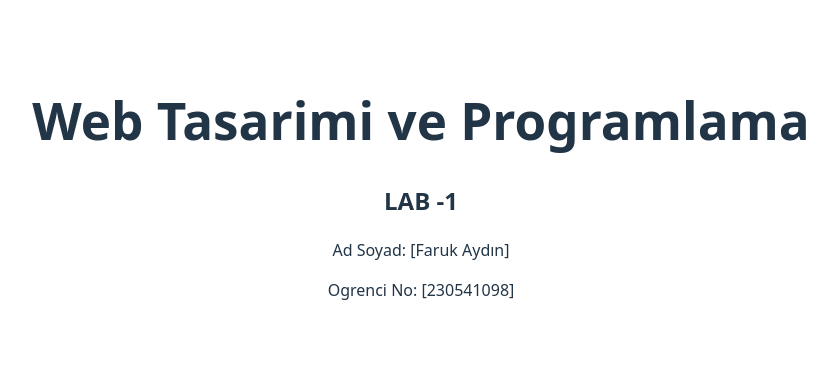
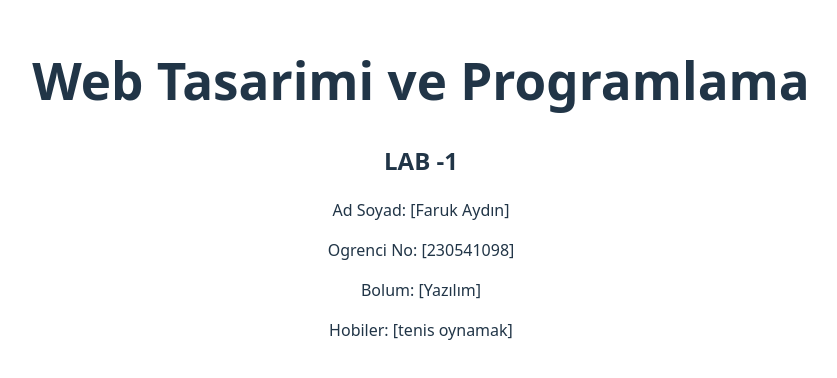
Before and after one commit to Faruk-Aydn/web-lab-hello, a React (Vite) app: page / in a window 1280 px wide. Shown: the part 212-590 px from the top of the page, without its empty margins (219-1056 px from the left). Built offline with nearby package versions, Linux system fonts and the light colour scheme.

Commit message:
feat: add personal details to homepage

```diff
--- a/src/App.tsx
+++ b/src/App.tsx
@@ -10,6 +10,8 @@ function App() {
  <h2>LAB -1</h2>
  <p>Ad Soyad: [Faruk Aydın]</p>
  <p>Ogrenci No: [230541098]</p>
+ <p>Bolum: [Yazılım]</p>
+ <p>Hobiler: [tenis oynamak]</p>
  </div>
  )
  }
```
